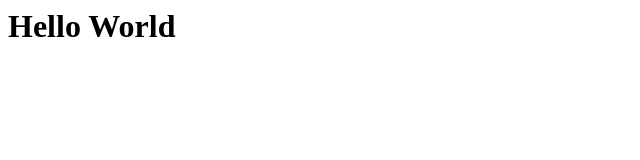
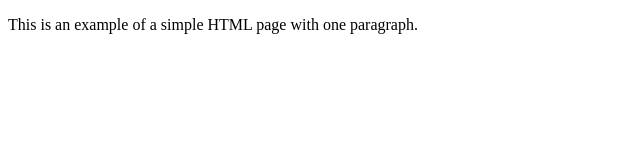
Before and after one commit to finkastwn/finkastwn.github.io, a plain HTML site: page index.html in a window 1280 px wide. Shown: the whole page, without its empty margins (0-640 px from the left). Drawn offline with Linux system fonts and the light colour scheme.

Commit message:
Update index.html

```diff
--- a/index.html
+++ b/index.html
@@ -1,3 +1,9 @@
+<!DOCTYPE html>
 <html>
-  <h1>Hello World</h1>
+    <head>
+        <title>Example</title>
+    </head>
+    <body>
+        <p>This is an example of a simple HTML page with one paragraph.</p>
+    </body>
 </html>
```
